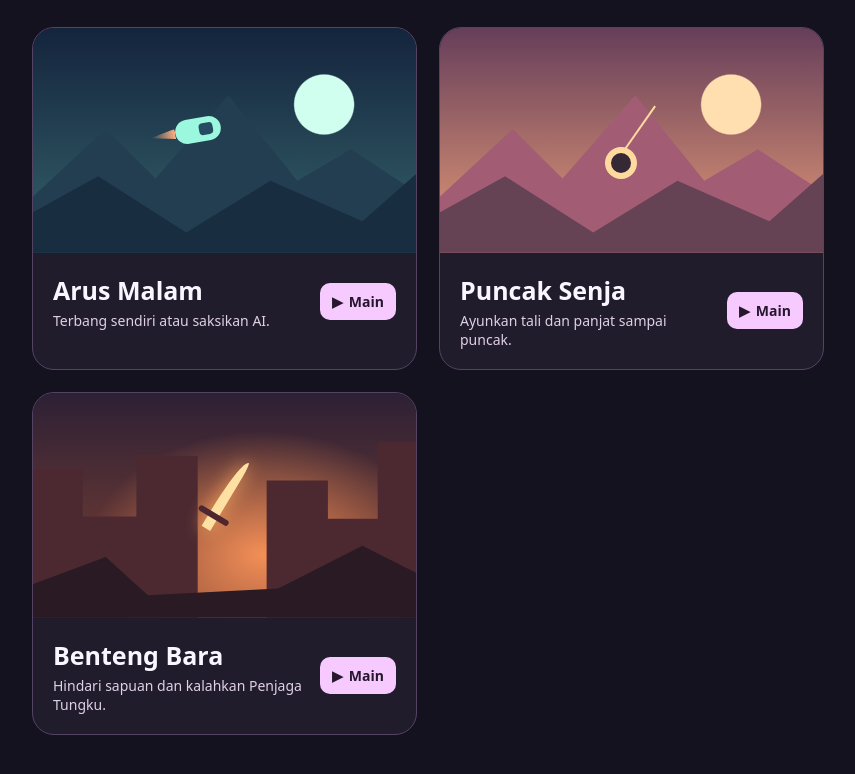
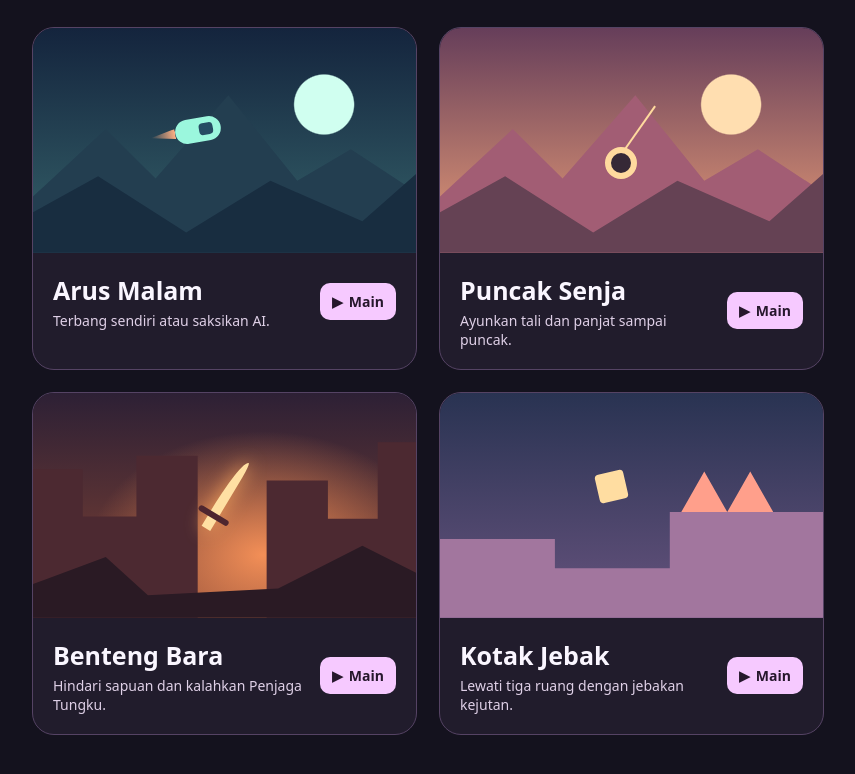
Before and after one commit to ggamesbgt/gabut, a plain HTML site: page index.html in a window 1280 px wide. Shown: the part 272-1046 px from the top of the page, without its empty margins (212-1067 px from the left). Drawn offline with Linux system fonts and the light colour scheme.

Commit message:
List Kotak Jebak on the Gabut landing page

```diff
--- a/index.html
+++ b/index.html
@@ -37,6 +37,10 @@ h2 { margin: 0 0 4px; font-size: 25px; }
 .fortress::after { background: #2a1a24; clip-path: polygon(0 85%,19% 73%,30% 90%,64% 87%,86% 68%,100% 80%,100% 100%,0 100%); }
 .ember-blade { position: absolute; z-index: 1; left: 49%; top: 28%; width: 10px; height: 78px; background: #ffe0a3; border-radius: 80% 20% 0 0; transform: rotate(31deg); box-shadow: 0 0 18px #ffac61; }
 .ember-blade::after { content: ""; position: absolute; left: -12px; bottom: 12px; width: 34px; height: 6px; background: #4e262f; border-radius: 4px; }
+.trap { background: linear-gradient(#293352, #67537e); }
+.trap::before { background: #a2769e; clip-path: polygon(0 100%,0 65%,30% 65%,30% 78%,60% 78%,60% 53%,100% 53%,100% 100%); }
+.trap::after { background: #ff9f8b; clip-path: polygon(63% 53%,69% 35%,75% 53%,81% 35%,87% 53%); }
+.trap-cube { position: absolute; z-index:1; left:41%; top:35%; width:29px; height:29px; background:#ffdda1; border-radius:4px; transform:rotate(-13deg); }
 </style>
 </head>
 <body>
@@ -65,6 +69,13 @@ h2 { margin: 0 0 4px; font-size: 25px; }
         <span class="play"><span aria-hidden="true">▶</span> Main</span>
       </div>
     </a>
+    <a class="card" href="games/kotak-jebak.html" aria-label="Mainkan Kotak Jebak">
+      <div class="art trap" aria-hidden="true"><span class="trap-cube"></span></div>
+      <div class="info">
+        <div><h2>Kotak Jebak</h2><p>Lewati tiga ruang dengan jebakan kejutan.</p></div>
+        <span class="play"><span aria-hidden="true">▶</span> Main</span>
+      </div>
+    </a>
   </div>
 </main>
 </body>
```
